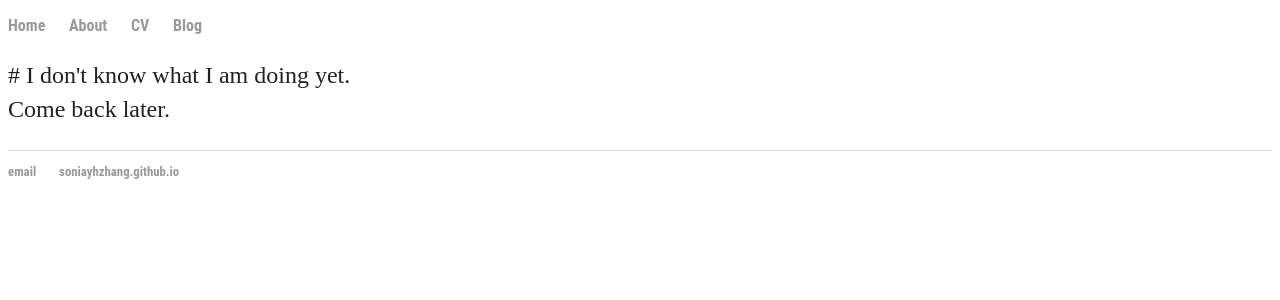
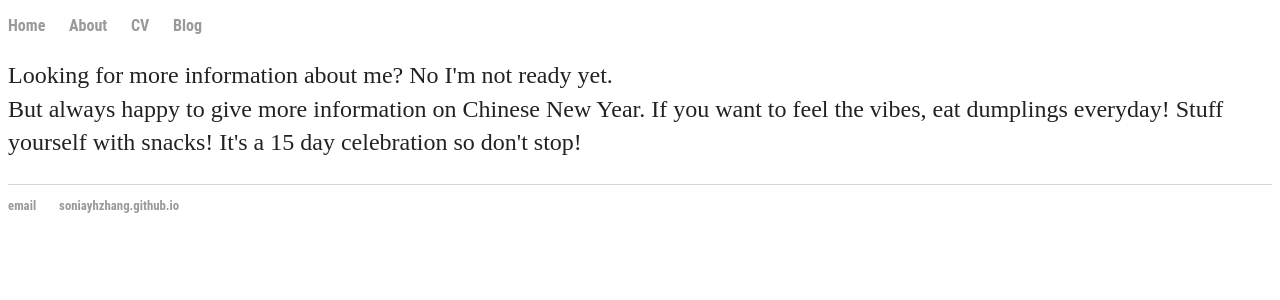
Before and after one commit to soniayhzhang/soniayhzhang.github.io, a Jekyll site: the page built from about.html, in a window 1280 px wide. Shown: the top 300 px of the page. Built offline with Jekyll 4.4.1, drawn with Linux system fonts in a browser that asks for light colours.

Commit message:
edited CNY text

```diff
--- a/about.html
+++ b/about.html
@@ -3,6 +3,6 @@ layout: default
 title: About
 ---
 <div class="blurb">
-	<p># I don't know what I am doing yet.<br>
-Come back later.</p>
+	<p>Looking for more information about me? No I'm not ready yet.<br>
+But always happy to give more information on Chinese New Year. If you want to feel the vibes, eat dumplings everyday! Stuff yourself with snacks! It's a 15 day celebration so don't stop! </p>
 </div><!-- /.blurb -->
```
